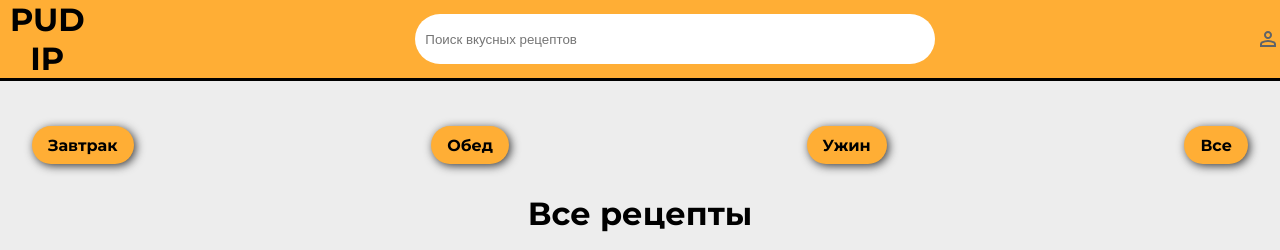
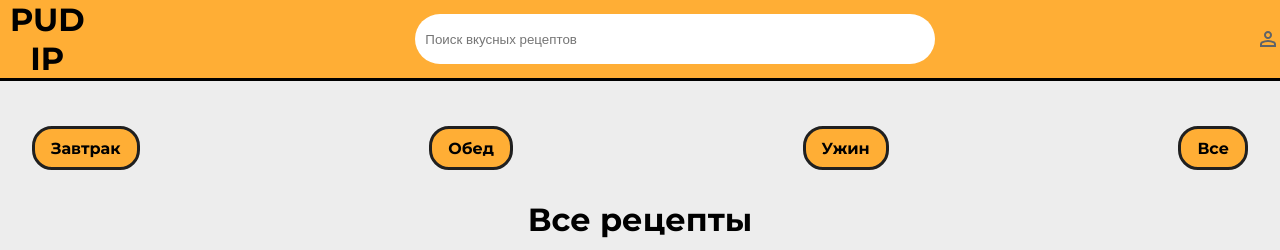
Before and after one commit to taisia-web/cookingApp, a website built with webpack: page index.html in a window 1280 px wide. Shown: the top 250 px of the page. Built offline with nearby package versions, Linux system fonts and the light colour scheme.

Commit message:
change border

```diff
--- a/src/style.css
+++ b/src/style.css
@@ -44,7 +44,7 @@ nav li{
     list-style: none;
     background-color: rgb(255, 174, 53);
     border-radius: 20px;
-    box-shadow: 2px 2px 10px rgb(58, 58, 58);
+    border: 3px solid rgb(32, 32, 32);
     transition: 0.5s;
 }
 
```
